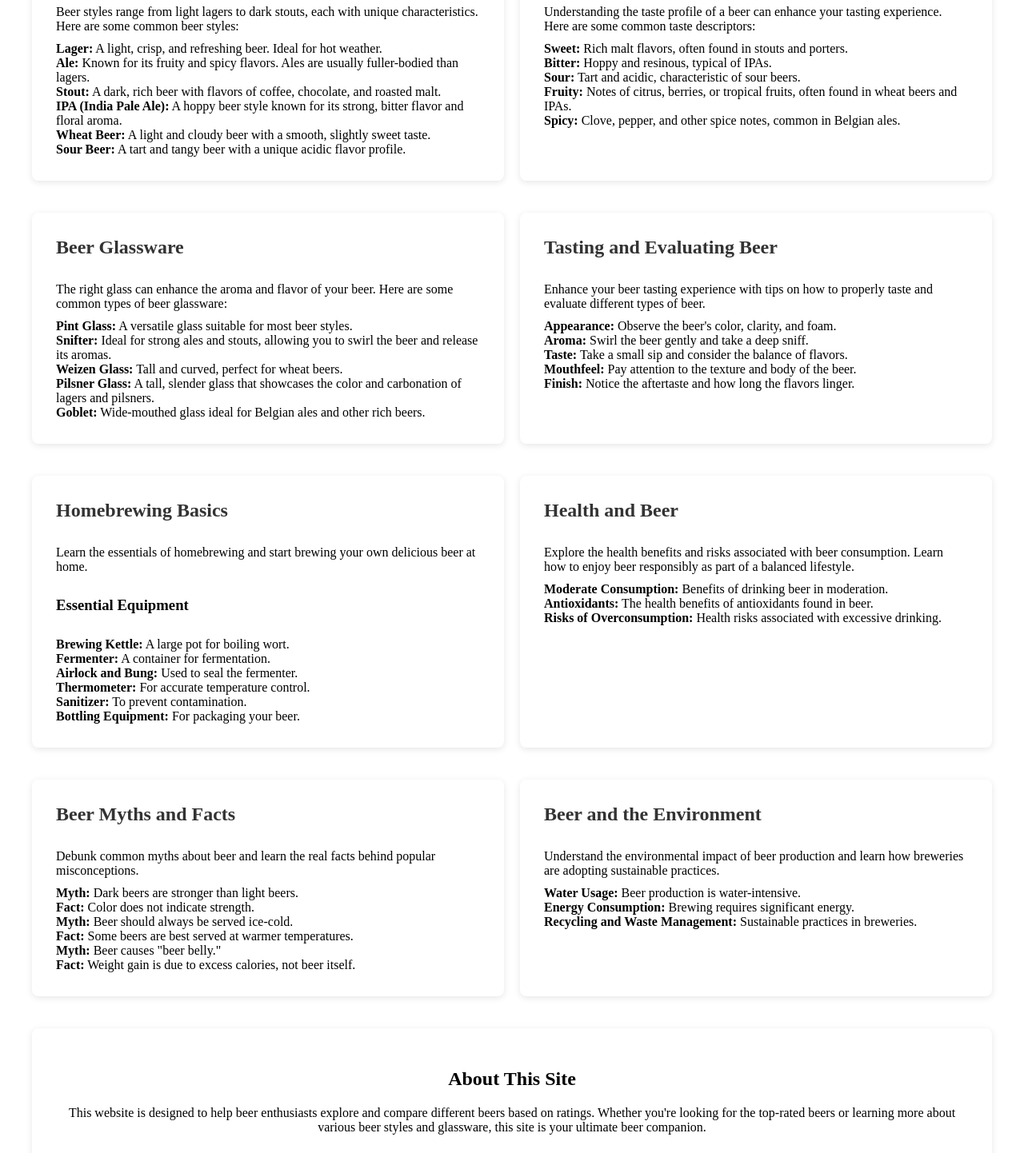
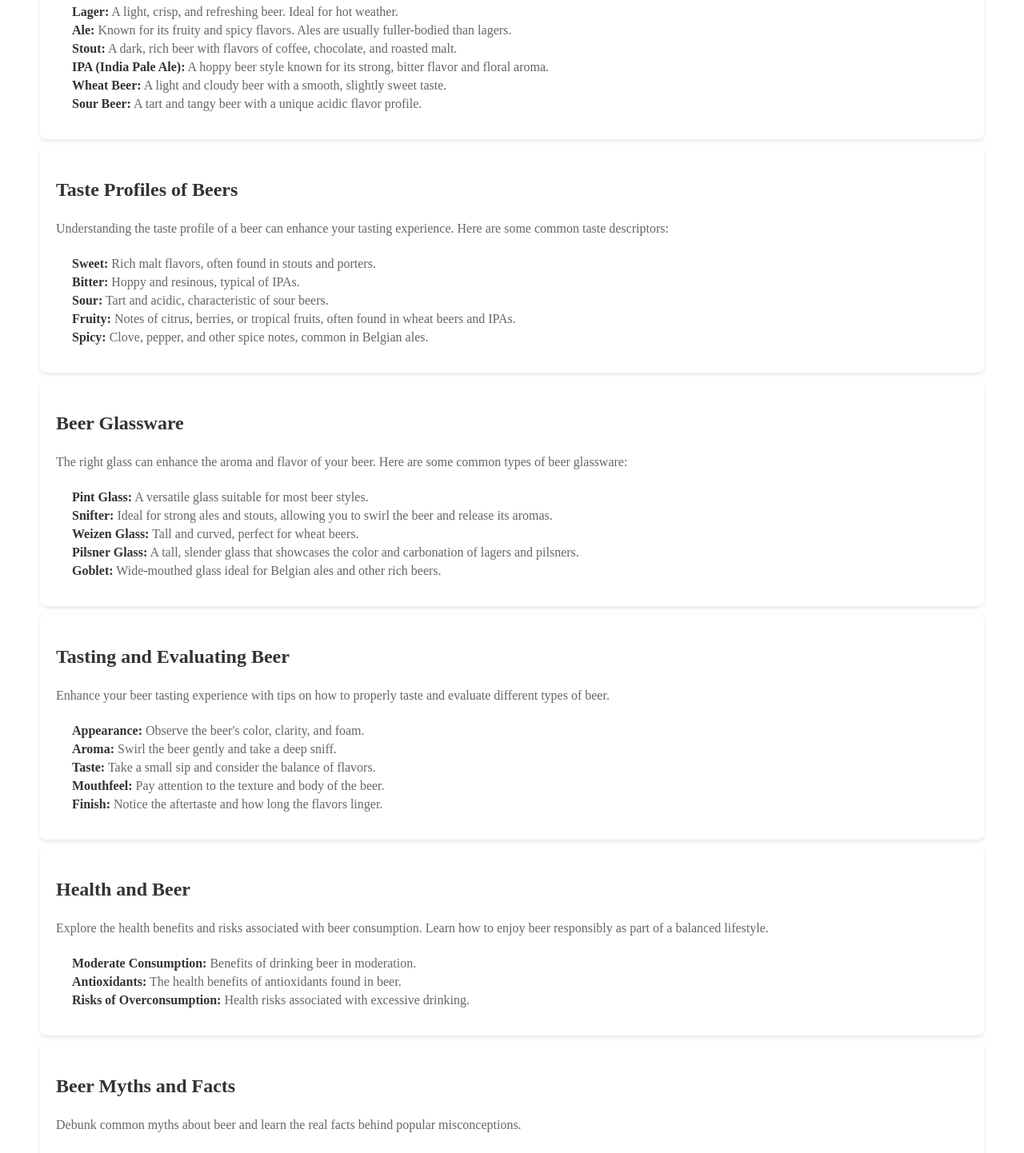
Before and after one commit to romaswe/beerrating, a Vue app in the folder beer-rating-client-vue/: page / in a window 1280 px wide. Shown: the part 400-1842 px from the top of the page at 80% size. Built offline with nearby package versions, Linux system fonts and the light colour scheme.

Commit message:
added some new style to homeview

```diff
--- a/beer-rating-client-vue/src/views/HomeView.vue
+++ b/beer-rating-client-vue/src/views/HomeView.vue
@@ -1,326 +1,262 @@
 <script setup lang="ts">
 import Footer from '../components/Footer.vue'
-
-
 </script>
 
 <template>
   <main class="container">
     <!-- New Section: Welcome Message -->
-    <section class="full-row welcome-section">
+    <section class="full-row welcome-section card">
       <h2>Welcome to Beer Ratings</h2>
       <p>
-        Discover and compare ratings of various beers, explore different
-        styles, and find the best glassware for your favorite brews. Whether
-        you're an aficionado or just getting started, this site is your guide
-        to the world of beer.
+        Discover and compare ratings of various beers, explore different styles, and find the best
+        glassware for your favorite brews. Whether you're an aficionado or just getting started,
+        this site is your guide to the world of beer.
       </p>
     </section>
 
     <!-- Section: Beer Styles -->
-    <section class="section beer-styles">
+    <section class="section beer-styles card">
       <h2>Beer Styles</h2>
       <p>
-        Beer styles range from light lagers to dark stouts, each with unique
-        characteristics. Here are some common beer styles:
+        Beer styles range from light lagers to dark stouts, each with unique characteristics. Here
+        are some common beer styles:
       </p>
       <ul>
+        <li><strong>Lager:</strong> A light, crisp, and refreshing beer. Ideal for hot weather.</li>
         <li>
-          <strong>Lager:</strong> A light, crisp, and refreshing beer. Ideal for
-          hot weather.
+          <strong>Ale:</strong> Known for its fruity and spicy flavors. Ales are usually
+          fuller-bodied than lagers.
         </li>
         <li>
-          <strong>Ale:</strong> Known for its fruity and spicy flavors. Ales are
-          usually fuller-bodied than lagers.
+          <strong>Stout:</strong> A dark, rich beer with flavors of coffee, chocolate, and roasted
+          malt.
         </li>
         <li>
-          <strong>Stout:</strong> A dark, rich beer with flavors of coffee, chocolate,
-          and roasted malt.
+          <strong>IPA (India Pale Ale):</strong> A hoppy beer style known for its strong, bitter
+          flavor and floral aroma.
         </li>
         <li>
-          <strong>IPA (India Pale Ale):</strong> A hoppy beer style known for its
-          strong, bitter flavor and floral aroma.
+          <strong>Wheat Beer:</strong> A light and cloudy beer with a smooth, slightly sweet taste.
         </li>
         <li>
-          <strong>Wheat Beer:</strong> A light and cloudy beer with a smooth, slightly
-          sweet taste.
-        </li>
-        <li>
-          <strong>Sour Beer:</strong> A tart and tangy beer with a unique acidic
-          flavor profile.
+          <strong>Sour Beer:</strong> A tart and tangy beer with a unique acidic flavor profile.
         </li>
       </ul>
     </section>
 
     <!-- Section: Taste Profiles -->
-    <section class="section taste-profiles">
+    <section class="section taste-profiles card">
       <h2>Taste Profiles of Beers</h2>
       <p>
-        Understanding the taste profile of a beer can enhance your tasting
-        experience. Here are some common taste descriptors:
+        Understanding the taste profile of a beer can enhance your tasting experience. Here are some
+        common taste descriptors:
       </p>
       <ul>
+        <li><strong>Sweet:</strong> Rich malt flavors, often found in stouts and porters.</li>
+        <li><strong>Bitter:</strong> Hoppy and resinous, typical of IPAs.</li>
+        <li><strong>Sour:</strong> Tart and acidic, characteristic of sour beers.</li>
         <li>
-          <strong>Sweet:</strong> Rich malt flavors, often found in stouts and
-          porters.
-        </li>
-        <li><strong>Bitter:</strong> Hoppy and resinous, typical of IPAs.</li>
-        <li>
-          <strong>Sour:</strong> Tart and acidic, characteristic of sour beers.
+          <strong>Fruity:</strong> Notes of citrus, berries, or tropical fruits, often found in
+          wheat beers and IPAs.
         </li>
         <li>
-          <strong>Fruity:</strong> Notes of citrus, berries, or tropical fruits,
-          often found in wheat beers and IPAs.
-        </li>
-        <li>
-          <strong>Spicy:</strong> Clove, pepper, and other spice notes, common
-          in Belgian ales.
+          <strong>Spicy:</strong> Clove, pepper, and other spice notes, common in Belgian ales.
         </li>
       </ul>
     </section>
 
     <!-- Section: Beer Glassware -->
-    <section class="section beer-glassware">
+    <section class="section beer-glassware card">
       <h2>Beer Glassware</h2>
       <p>
-        The right glass can enhance the aroma and flavor of your beer. Here
-        are some common types of beer glassware:
+        The right glass can enhance the aroma and flavor of your beer. Here are some common types of
+        beer glassware:
       </p>
       <ul>
+        <li><strong>Pint Glass:</strong> A versatile glass suitable for most beer styles.</li>
         <li>
-          <strong>Pint Glass:</strong> A versatile glass suitable for most beer
-          styles.
+          <strong>Snifter:</strong> Ideal for strong ales and stouts, allowing you to swirl the beer
+          and release its aromas.
+        </li>
+        <li><strong>Weizen Glass:</strong> Tall and curved, perfect for wheat beers.</li>
+        <li>
+          <strong>Pilsner Glass:</strong> A tall, slender glass that showcases the color and
+          carbonation of lagers and pilsners.
         </li>
         <li>
-          <strong>Snifter:</strong> Ideal for strong ales and stouts, allowing
-          you to swirl the beer and release its aromas.
-        </li>
-        <li>
-          <strong>Weizen Glass:</strong> Tall and curved, perfect for wheat beers.
-        </li>
-        <li>
-          <strong>Pilsner Glass:</strong> A tall, slender glass that showcases
-          the color and carbonation of lagers and pilsners.
-        </li>
-        <li>
-          <strong>Goblet:</strong> Wide-mouthed glass ideal for Belgian ales and
-          other rich beers.
+          <strong>Goblet:</strong> Wide-mouthed glass ideal for Belgian ales and other rich beers.
         </li>
       </ul>
     </section>
 
     <!-- Section: Tasting and Evaluating Beer -->
-    <section class="section tasting">
+    <section class="section tasting card">
       <h2>Tasting and Evaluating Beer</h2>
       <p>
-        Enhance your beer tasting experience with tips on how to properly
-        taste and evaluate different types of beer.
+        Enhance your beer tasting experience with tips on how to properly taste and evaluate
+        different types of beer.
       </p>
       <ol>
-        <li>
-          <strong>Appearance:</strong> Observe the beer's color, clarity, and foam.
-        </li>
-        <li>
-          <strong>Aroma:</strong> Swirl the beer gently and take a deep sniff.
-        </li>
-        <li>
-          <strong>Taste:</strong> Take a small sip and consider the balance of
-          flavors.
-        </li>
-        <li>
-          <strong>Mouthfeel:</strong> Pay attention to the texture and body of
-          the beer.
-        </li>
-        <li>
-          <strong>Finish:</strong> Notice the aftertaste and how long the flavors
-          linger.
-        </li>
+        <li><strong>Appearance:</strong> Observe the beer's color, clarity, and foam.</li>
+        <li><strong>Aroma:</strong> Swirl the beer gently and take a deep sniff.</li>
+        <li><strong>Taste:</strong> Take a small sip and consider the balance of flavors.</li>
+        <li><strong>Mouthfeel:</strong> Pay attention to the texture and body of the beer.</li>
+        <li><strong>Finish:</strong> Notice the aftertaste and how long the flavors linger.</li>
       </ol>
     </section>
 
-    <!-- Section: Homebrewing Basics -->
-    <section class="section homebrewing">
-      <h2>Homebrewing Basics</h2>
-      <p>
-        Learn the essentials of homebrewing and start brewing your own
-        delicious beer at home.
-      </p>
-      <h3>Essential Equipment</h3>
-      <ul>
-        <li>
-          <strong>Brewing Kettle:</strong> A large pot for boiling wort.
-        </li>
-        <li><strong>Fermenter:</strong> A container for fermentation.</li>
-        <li>
-          <strong>Airlock and Bung:</strong> Used to seal the fermenter.
-        </li>
-        <li>
-          <strong>Thermometer:</strong> For accurate temperature control.
-        </li>
-        <li><strong>Sanitizer:</strong> To prevent contamination.</li>
-        <li><strong>Bottling Equipment:</strong> For packaging your beer.</li>
-      </ul>
-    </section>
-
     <!-- Section: Health and Beer -->
-    <section class="section health">
+    <section class="section health card">
       <h2>Health and Beer</h2>
       <p>
-        Explore the health benefits and risks associated with beer
-        consumption. Learn how to enjoy beer responsibly as part of a balanced
-        lifestyle.
+        Explore the health benefits and risks associated with beer consumption. Learn how to enjoy
+        beer responsibly as part of a balanced lifestyle.
       </p>
       <ul>
+        <li><strong>Moderate Consumption:</strong> Benefits of drinking beer in moderation.</li>
+        <li><strong>Antioxidants:</strong> The health benefits of antioxidants found in beer.</li>
         <li>
-          <strong>Moderate Consumption:</strong> Benefits of drinking beer in moderation.
-        </li>
-        <li>
-          <strong>Antioxidants:</strong> The health benefits of antioxidants found
-          in beer.
-        </li>
-        <li>
-          <strong>Risks of Overconsumption:</strong> Health risks associated with
-          excessive drinking.
+          <strong>Risks of Overconsumption:</strong> Health risks associated with excessive
+          drinking.
         </li>
       </ul>
     </section>
 
     <!-- Section: Beer Myths and Facts -->
-    <section class="section myths">
+    <section class="section myths card">
       <h2>Beer Myths and Facts</h2>
-      <p>
-        Debunk common myths about beer and learn the real facts behind popular
-        misconceptions.
-      </p>
+      <p>Debunk common myths about beer and learn the real facts behind popular misconceptions.</p>
       <ul>
         <li>
-          <strong>Myth:</strong> Dark beers are stronger than light beers.
-          <br />
-          <strong>Fact:</strong> Color does not indicate strength.
+          <strong>Myth:</strong> Dark beers are stronger than light beers.<br /><strong
+            >Fact:</strong
+          >
+          Color does not indicate strength.
         </li>
         <li>
-          <strong>Myth:</strong> Beer should always be served ice-cold.
-          <br />
-          <strong>Fact:</strong> Some beers are best served at warmer temperatures.
+          <strong>Myth:</strong> Beer should always be served ice-cold.<br /><strong>Fact:</strong>
+          Some beers are best served at warmer temperatures.
         </li>
         <li>
-          <strong>Myth:</strong> Beer causes "beer belly."
-          <br />
-          <strong>Fact:</strong> Weight gain is due to excess calories, not beer
-          itself.
+          <strong>Myth:</strong> Beer causes "beer belly."<br /><strong>Fact:</strong> Weight gain
+          is due to excess calories, not beer itself.
         </li>
       </ul>
     </section>
 
     <!-- Section: Beer and the Environment -->
-    <section class="section environment">
+    <section class="section environment card">
       <h2>Beer and the Environment</h2>
       <p>
-        Understand the environmental impact of beer production and learn how
-        breweries are adopting sustainable practices.
+        Understand the environmental impact of beer production and learn how breweries are adopting
+        sustainable practices.
       </p>
       <ul>
+        <li><strong>Water Usage:</strong> Beer production is water-intensive.</li>
+        <li><strong>Energy Consumption:</strong> Brewing requires significant energy.</li>
         <li>
-          <strong>Water Usage:</strong> Beer production is water-intensive.
-        </li>
-        <li>
-          <strong>Energy Consumption:</strong> Brewing requires significant energy.
-        </li>
-        <li>
-          <strong>Recycling and Waste Management:</strong> Sustainable practices
-          in breweries.
+          <strong>Recycling and Waste Management:</strong> Sustainable practices in breweries.
         </li>
       </ul>
     </section>
 
     <!-- New Section: About This Site -->
-    <section class="full-row about-section">
+    <section class="full-row about-section card">
       <h2>About This Site</h2>
       <p>
-        This website is designed to help beer enthusiasts explore and compare
-        different beers based on ratings. Whether you're looking for the
-        top-rated beers or learning more about various beer styles and
-        glassware, this site is your ultimate beer companion.
+        This website is designed to help beer enthusiasts explore and compare different beers based
+        on ratings. Whether you're looking for the top-rated beers or learning more about various
+        beer styles and glassware, this site is your ultimate beer companion.
       </p>
     </section>
   </main>
   <Footer />
 </template>
+<style scoped>
+/* General Styles */
+body {
+  font-family: 'Arial', sans-serif;
+  margin: 0;
+  padding: 0;
+  box-sizing: border-box;
+  background-color: #f0f0f0;
+}
 
-<style scoped>
 ul,
 ol {
   list-style: none;
 }
-
-/* Container Styles */
 .container {
   max-width: 1200px;
   margin: 0 auto;
   padding: 20px;
-  display: flex;
-  flex-direction: column;
-  gap: 40px;
 }
 
-/* Full Row Styles */
+/* Full-Row Sections */
 .full-row {
-  background: #fff;
+  width: 100%;
+  background-color: #ffffff;
+  padding: 20px;
+  margin-bottom: 20px;
+  box-shadow: 0 2px 5px rgba(0, 0, 0, 0.1);
   border-radius: 8px;
-  box-shadow: 0 2px 8px rgba(0, 0, 0, 0.1);
-  padding: 30px;
-  text-align: center;
-  margin-bottom: 20px;
 }
 
-/* Header Styles */
-.header {
-  background-color: #333;
-  color: #fff;
-  text-align: center;
-  padding: 20px 0;
-  margin-bottom: 20px;
+/* Card Styles */
+.card {
+  background-color: #ffffff;
+  padding: 20px;
+  margin: 10px;
+  box-shadow: 0 2px 5px rgba(0, 0, 0, 0.1);
+  border-radius: 8px;
+  flex: 1 1 calc(50% - 40px); /* Make each card take half width with spacing */
+  box-sizing: border-box;
 }
 
 /* Section Styles */
 .section {
-  background: #fff;
-  border-radius: 8px;
-  box-shadow: 0 2px 8px rgba(0, 0, 0, 0.1);
-  padding: 20px;
   display: flex;
-  flex-direction: column;
-  gap: 10px;
+  flex-wrap: wrap;
+  justify-content: space-between;
 }
 
-.section h2 {
-  margin-top: 0;
+h2 {
+  font-size: 1.5em;
+  margin-bottom: 10px;
+  color: #333;
+  width: 100%; /* Ensure the h2 takes the full width of its container */
+}
+
+p,
+ul,
+ol {
+  margin-bottom: 10px;
+  color: #666;
+  width: 100%; /* Ensure the paragraphs and lists take full width */
+}
+
+ul,
+ol {
+  padding-left: 20px;
+}
+
+li {
+  margin-bottom: 5px;
+}
+
+strong {
   color: #333;
 }
 
-.section p,
-.section ul,
-.section ol {
-  margin: 0;
-  padding: 0;
-}
-
-/* Responsive Grid Layout */
-@media (min-width: 768px) {
-  .container {
-    display: grid;
-    grid-template-columns: 1fr 1fr;
-    gap: 20px;
+/* Responsive Design */
+@media (max-width: 768px) {
+  .card {
+    flex: 1 1 100%; /* Full width on mobile */
+    margin-bottom: 20px;
   }
 
   .section {
-    padding: 30px;
-    margin-bottom: 20px;
-  }
-
-  .full-row {
-    margin-bottom: 20px;
-    grid-column: span 2;
+    flex-direction: column;
   }
 }
 </style>
```
